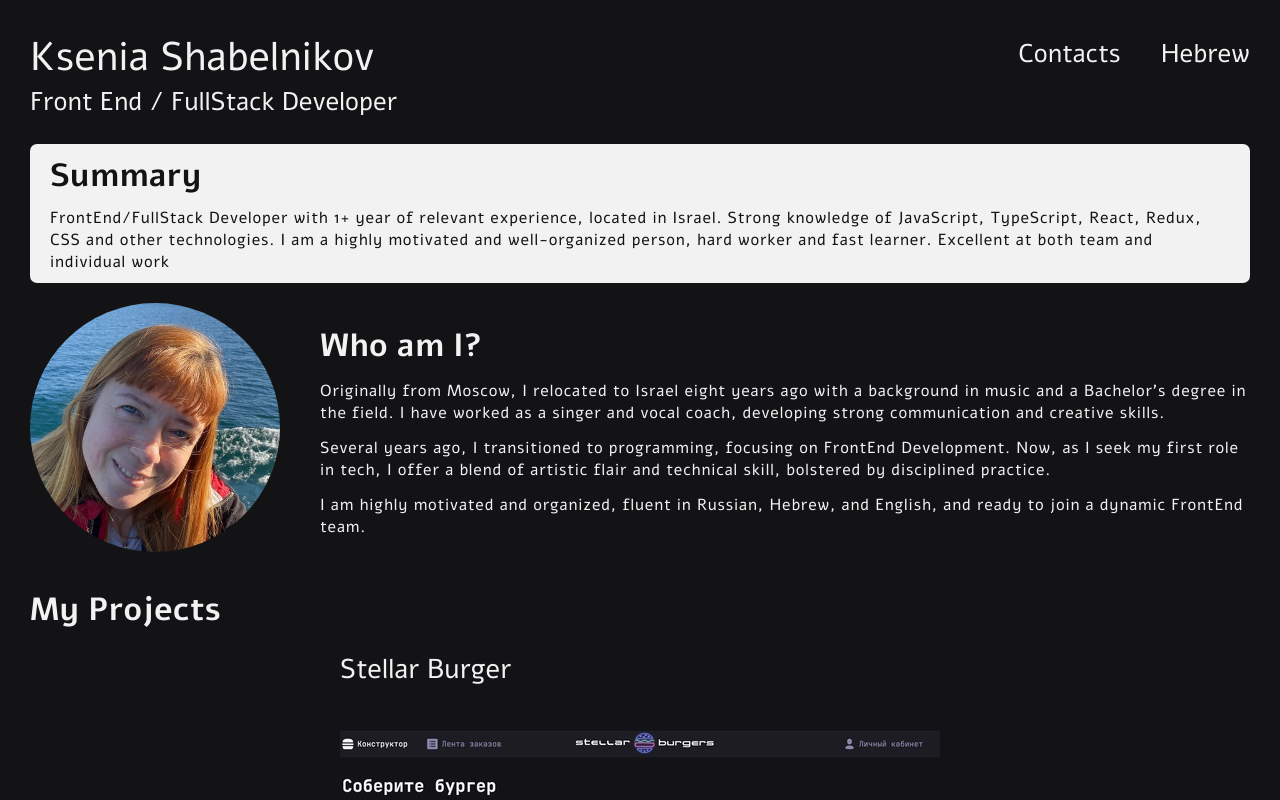
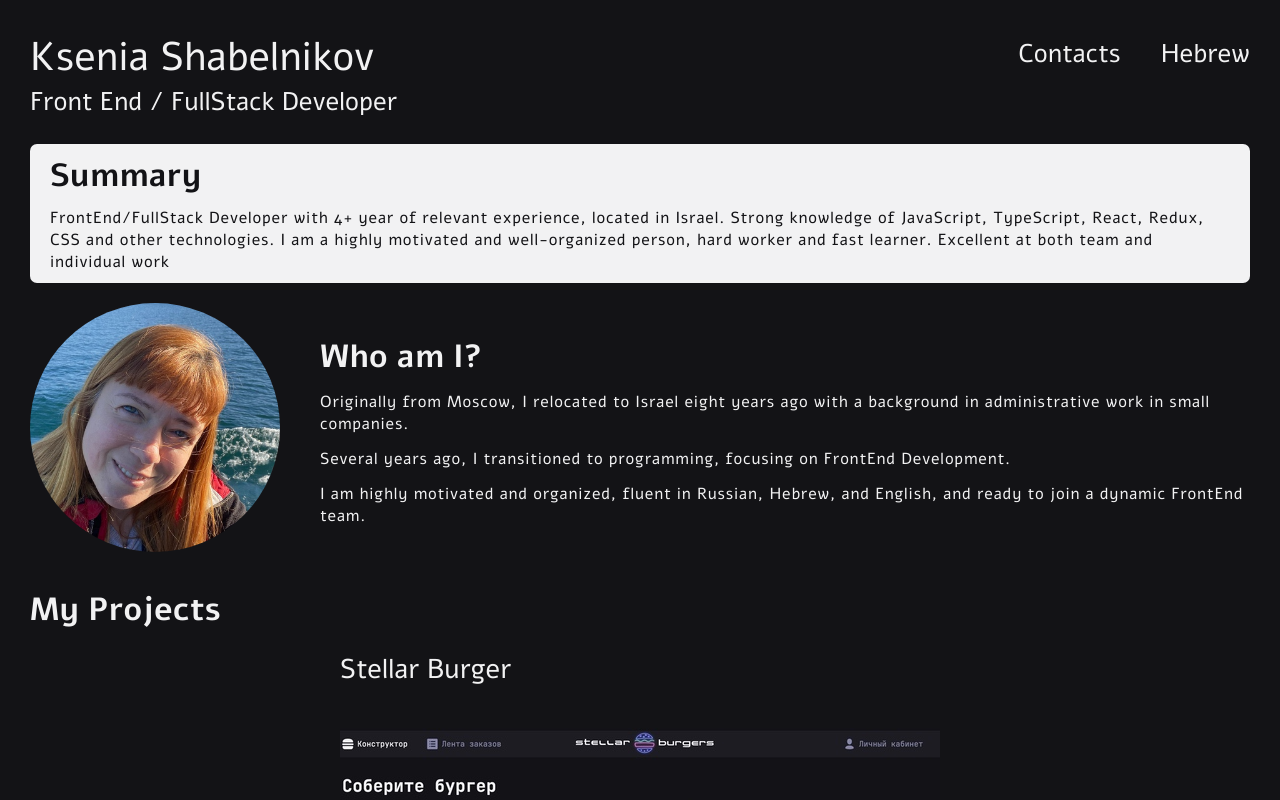
Before and after one commit to shabelnikova/ksenia-cv-page, a React (Create React App) app: page / in a window 1280 px wide. Shown: the top 800 px of the page. Built offline with nearby package versions, Linux system fonts and the light colour scheme.

Commit message:
some changes in facts

```diff
--- a/src/components/fly_menu/fly_menu.tsx
+++ b/src/components/fly_menu/fly_menu.tsx
@@ -33,7 +33,7 @@ const FlyMenu = () => {
                 <IconContext.Provider value={{color: "white", size: '1.2rem'}}>
                     <LuFileDown/>
                 </IconContext.Provider>
-                <a className={styles.header_cv} href={"CV_Ksenia_Shabelnikov_FrontEnd_Fullstack_Developer.pdf"} download={"CV_Ksenia_Shabelnikov_FrontEnd_Fullstack_Developer.pdf"}>{t("cv")}</a>
+                <a className={styles.header_cv} href={"CV_Ksenia_Shabelnikov_Full-Stack_Developer.pdf"} download={"CV_Ksenia_Shabelnikov_Full-Stack_Developer.pdf"}>{t("cv")}</a>
             </li>
         </>
     );
--- a/src/components/skills/skills.tsx
+++ b/src/components/skills/skills.tsx
@@ -1,9 +1,7 @@
 import React from 'react';
 import styles from './skills.module.css';
-import {IconContext} from "react-icons";
 import {useTranslation} from "react-i18next";
-import i18n from "i18next";
-import {skills, skills2} from "../../utils/common";
+import {skills2} from "../../utils/common";
 
 
 const Skills = () => {
--- a/src/locales/english/translation.json
+++ b/src/locales/english/translation.json
@@ -5,11 +5,11 @@
   "call": "Call me",
   "contacts": "Contacts",
   "about_header": "Who am I?",
-  "about1": "Originally from Moscow, I relocated to Israel eight years ago with a background in music and a Bachelor’s degree in the field. I have worked as a singer and vocal coach, developing strong communication and creative skills.",
-  "about2": "Several years ago, I transitioned to programming, focusing on FrontEnd Development. Now, as I seek my first role in tech, I offer a blend of artistic flair and technical skill, bolstered by disciplined practice.",
+  "about1": "Originally from Moscow, I relocated to Israel eight years ago with a background in administrative work in small companies.",
+  "about2": "Several years ago, I transitioned to programming, focusing on FrontEnd Development.",
   "about3": "I am highly motivated and organized, fluent in Russian, Hebrew, and English, and ready to join a dynamic FrontEnd team.",
   "summary": "Summary",
-  "summary_description": "FrontEnd/FullStack Developer with 1+ year of relevant experience, located in Israel. Strong knowledge of JavaScript, TypeScript, React, Redux, CSS and other technologies. I am a highly motivated and well-organized person, hard worker and fast learner. Excellent at both team and individual work",
+  "summary_description": "FrontEnd/FullStack Developer with 4+ year of relevant experience, located in Israel. Strong knowledge of JavaScript, TypeScript, React, Redux, CSS and other technologies. I am a highly motivated and well-organized person, hard worker and fast learner. Excellent at both team and individual work",
   "skills": "Professional skills",
   "projects": "My Projects",
   "project_stellar_description": "Using the Yandex Practicum platform’s UI library, I developed a site for selling burgers, from scratch through\ndeployment.\nMy tasks: Layouting according to the design, authentication/authorization logic, sending requests and processing\nresponses using both fetch requests and WebSocket connection. Setting routing, including dynamic routes, and Redux\nstore. Writing tests: Jest and Cypress.",
--- a/src/locales/hebrew/translation.json
+++ b/src/locales/hebrew/translation.json
@@ -5,11 +5,11 @@
   "call": "תתקשר אלי",
   "contacts": "צור קשר",
   "about_header": "מי אני?",
-  "about1": "במקור ממוסקבה, עליתי לישראל לפני שמונה שנים עם רקע במוזיקה ותואר ראשון בתחום. עבדתי כזמרת ומאמנת קול, ופיתחתי יכולות תקשורת ויצירתיות מעולות.",
-  "about2": "לפני מספר שנים עברתי לתחום התכנות, עם דגש על פיתוח חזיתי. כעת, כשאני מחפשת את תפקידי הראשון בתעשייה הטכנולוגית, אני מציעה שילוב של כישרון אמנותי ומיומנות טכנית, שנבנה על בסיס של תרגול מדורג.",
+  "about1": "במקור ממוסקבה, עברתי לישראל לפני שמונה שנים עם רקע בעבודות אדמיניסטרטיביות בחברות קטנות",
+  "about2": "לפני מספר שנים עברתי לתחום התכנות, עם דגש על פיתוח חזיתי.",
   "about3": " אני מאוד מוטיבציה ומאורגנת, דוברת רוסית, עברית ואנגלית, ומוכנה להצטרף לצוות פיתוח חזיתי דינמי.",
   "summary": "סיכום",
-  "summary_description": "מפתח FrontEnd/FullStack עם ניסיון רלוונטי של שנה ומעלה. ידע חזק ב-JavaScript, TypeScript, React, Redux, CSS וטכנולוגיות נוספות. אני אדם בעל מוטיבציה ומאורגן היטב, עובד קשה ולומד מהר. מעולה בעבודה בצוות ובעבודה אישית",
+  "summary_description": "מפתח FrontEnd/FullStack עם ניסיון רלוונטי של 4 שנים ומעלה. ידע חזק ב-JavaScript, TypeScript, React, Redux, CSS וטכנולוגיות נוספות. אני אדם בעל מוטיבציה ומאורגן היטב, עובד קשה ולומד מהר. מעולה בעבודה בצוות ובעבודה אישית",
   "skills": "כישורים המקצועים",
   "projects": "הפרויקטים שלי",
   "project_stellar_description": "באמצעות ספריית ה-UI של פלטפורמת Yandex Practicum, פיתחתי אתר למכירת המבורגרים, מאפס ועד\nפְּרִיסָה.\nהמשימות שלי: פריסה לפי העיצוב, לוגיקה של אימות/הרשאה, שליחת בקשות ועיבוד\nתגובות באמצעות בקשות אחזור וחיבור WebSocket. הגדרת ניתוב, כולל מסלולים דינמיים, ו-Redux\nחנות. כתיבת מבחני: ג'סט וברוש.",
--- a/src/utils/common.ts
+++ b/src/utils/common.ts
@@ -27,12 +27,12 @@ export const skills2: ISkillItem[] = [
     },
     {
         area: "Web",
-        skills: ["React", "Redux", "React Router", "React Hook Form", "Yup", "i18next", "Context API", "SCSS/SASS", "CSS Modules",
-            "BEM", "Adaptive Layout", "FlexBox", "Grid", "Bootstrap", "Figma"]
+        skills: ["React", "Redux", "Context API", "SCSS/SASS", "CSS Modules",
+            "BEM", "Adaptive Layout", "Tailwind CSS", "Bootstrap", "Figma"]
     },
     {
         area: "Technologies and frameworks",
-        skills: ["OOP", "Multithreading", "Spring", "SpringBoot", "Spring Data JPA", "Maven", "Lombok", "Jackson",
+        skills: ["Next.js", "Express.js", "OOP", "Multithreading", "Spring", "SpringBoot", "Spring Data JPA", "Maven", "Lombok", "Jackson",
             "JSON"]
     },
     {
@@ -45,7 +45,7 @@ export const skills2: ISkillItem[] = [
     },
     {
         area: "IDE/Tools",
-        skills: ["WebStorm", "VSCode", "Eclipse", "Jira", "Slack", "Git", "GitHub", "Firebase"]
+        skills: ["WebStorm", "VSCode", "Eclipse", "Jira", "Git", "Firebase"]
     },
     {
         area: "OS",
```
Also changed, not shown: 2 other files (tests, documents, lock files or other folders).
